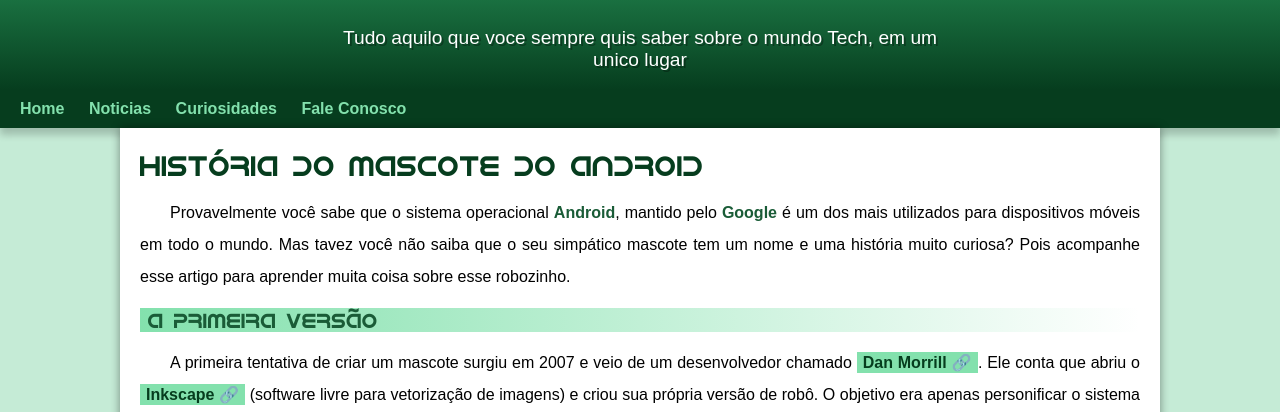
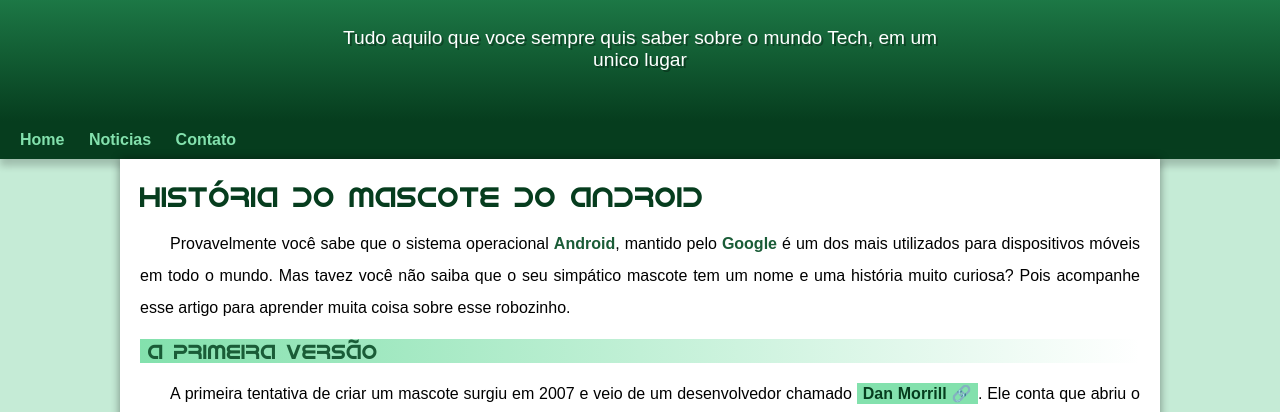
Before and after one commit to ssidneyy/android, a plain HTML site: page index.html in a window 1280 px wide. Shown: the part 100-512 px from the top of the page. Drawn offline with Linux system fonts and the light colour scheme.

Commit message:
problema de padding corrigido

```diff
--- a/estilo/style.css
+++ b/estilo/style.css
@@ -59,7 +59,7 @@ header > p {
     padding-right: 10px;
     padding-left: 10px;
     margin: auto;             /* foi necessario pois devido ao max width ele virou um bloco */
-    margin-bottom: 30px;
+    padding-bottom: 50px;     /* alterado no video 08 modulo 3 sobre github pois estava com um probleminha visaul no mobile */
     text-shadow: 2px 2px 0px rgba(0, 0, 0, 0.315);
 }
 
--- a/index.html
+++ b/index.html
@@ -15,8 +15,8 @@
     <nav>
         <a href="#">Home</a>
         <a href="#">Noticias</a>
-        <a href="#">Curiosidades</a>
-        <a href="#">Fale Conosco</a>
+        <!-- linha deletada no video 08 modulo 03 -->
+        <a href="#">Contato</a> <!-- alterado no video 08 modulo 03 -->
     </nav>
     <main>
         <article>
```
